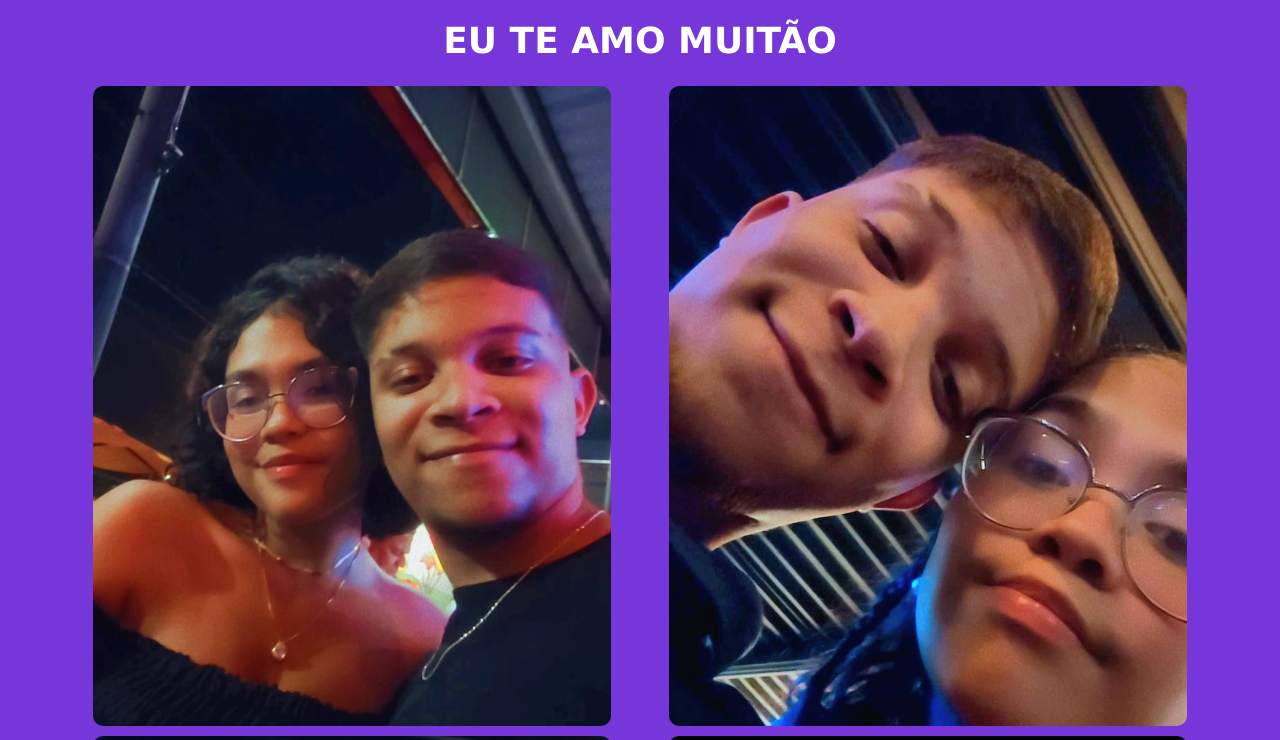
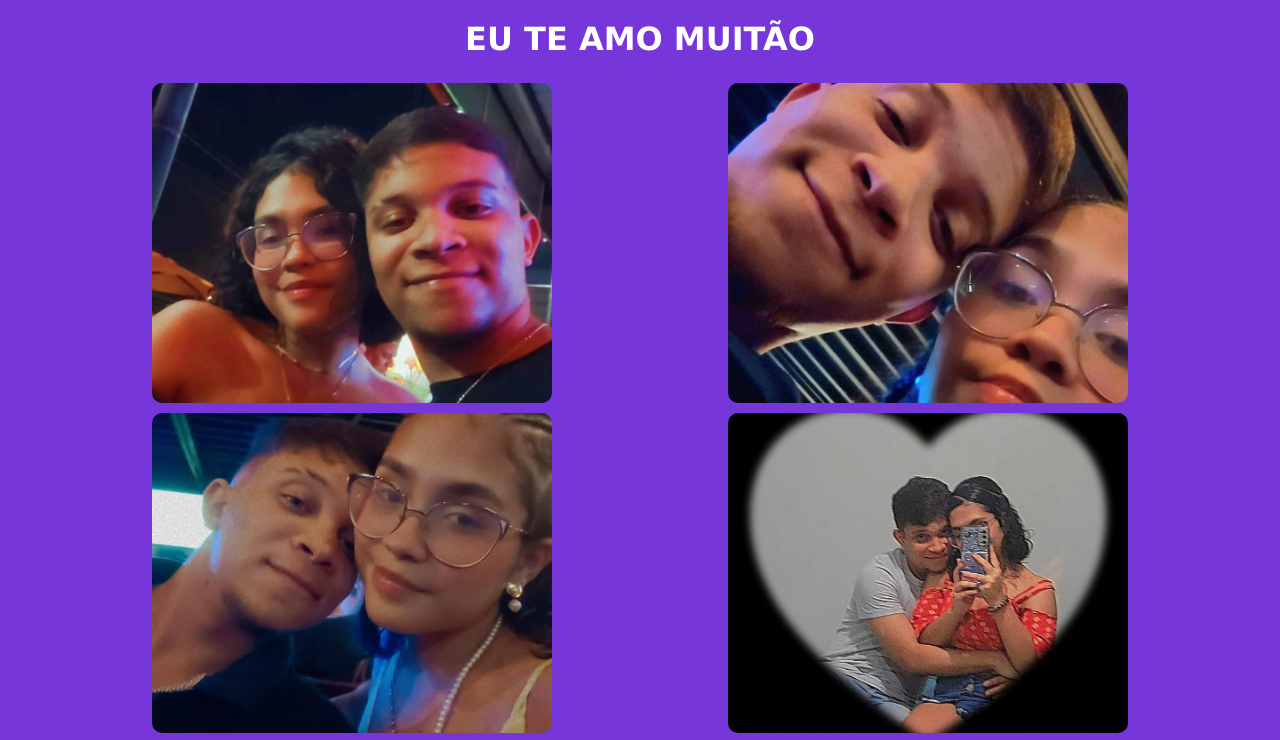
Before and after one commit to Mikaelr10/zantar.github.io, a plain HTML site: page zantar_fts.html in a window 1280 px wide. Shown: the top 740 px of the page. Drawn offline with Linux system fonts and the light colour scheme.

Commit message:
Update zantar_fts.html

```diff
--- a/zantar_fts.html
+++ b/zantar_fts.html
@@ -16,10 +16,11 @@
     }
 
     h1 {
-      font-size: 36px;
+      font-size: 200%;
       color: white;
       margin: 20px 0;
-      font-family:Verdana, Geneva, Tahoma, sans-serif;
+      font-family: Verdana, Geneva, Tahoma, sans-serif;
+      text-align: center;
     }
 
     .photo-container {
@@ -31,14 +32,16 @@
 
     .photo {
       width: 45%;
-      height: 80vh; /* Ajuste conforme necessário */
+      max-width: 400px;
+      height: 40vh;
       background-size: cover;
       background-position: center;
       margin: 5px;
       border-radius: 10px;
+      object-fit: contain;
     }
 
-    /* Adicione as imagens de fundo */
+
     .photo:nth-child(1) { background-image: url('imagem1.jpeg'); }
     .photo:nth-child(2) { background-image: url('imagem2.jpeg'); }
     .photo:nth-child(3) { background-image: url('imagem3.jpeg'); }
```
